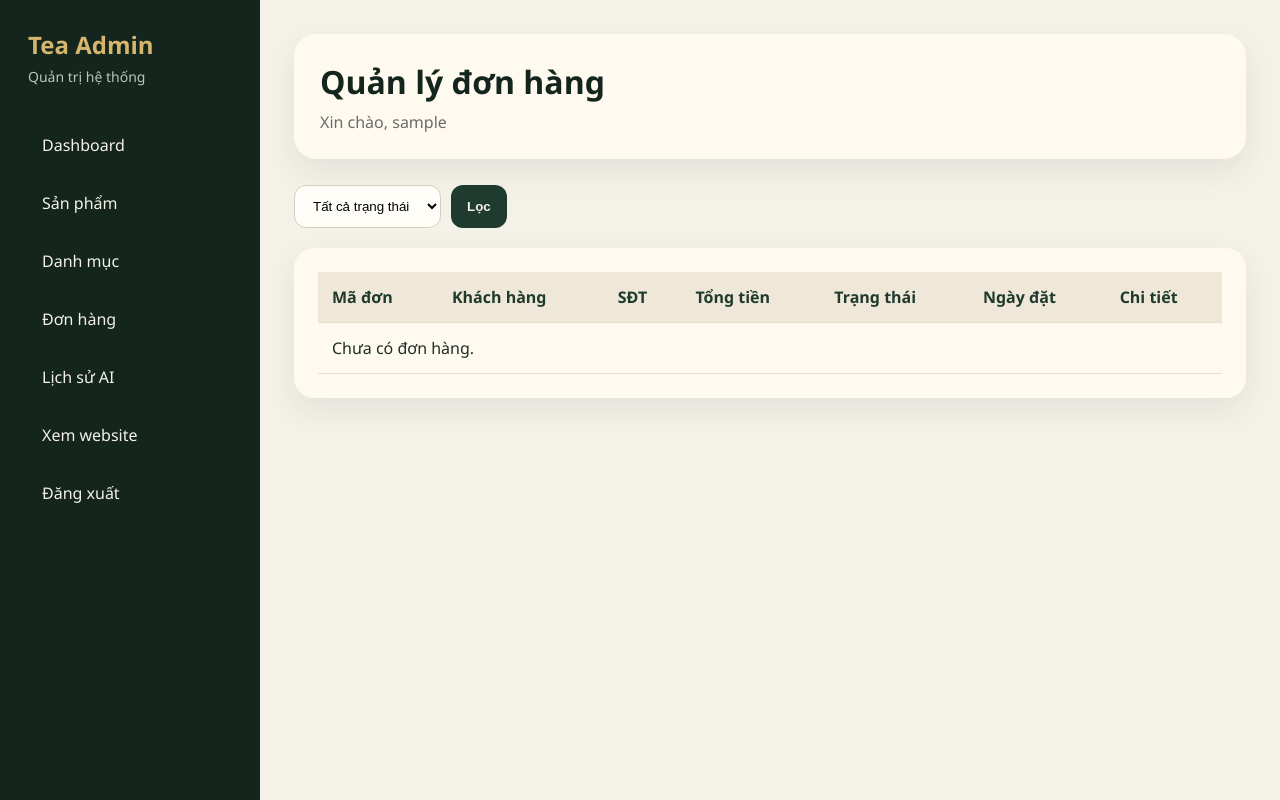
After one commit to HieuDao1811/python, a Django app: page /admin/orders/ in a window 1280 px wide. The commit adds this page. Run offline with Django 5.2, Linux system fonts and the light colour scheme; the visitor is signed in with stand-in values (Sample User, id 1); data comes from the database, SQL or seed files in the repository; data that the repository does not hold is empty.

Commit message:
cap nhat trang admin

```diff
--- /dev/null
+++ b/static/css/admin_panel.css
@@ -0,0 +1,248 @@
+* {
+    box-sizing: border-box;
+}
+
+body {
+    margin: 0;
+    font-family: "Segoe UI", Arial, sans-serif;
+    background: #f4f1e8;
+    color: #1f2d25;
+}
+
+.admin-layout {
+    display: flex;
+    min-height: 100vh;
+}
+
+.sidebar {
+    width: 260px;
+    background: #13251c;
+    color: #f5f1e8;
+    padding: 28px;
+    position: fixed;
+    top: 0;
+    bottom: 0;
+    left: 0;
+}
+
+.sidebar h2 {
+    margin: 0;
+    color: #d6b56d;
+}
+
+.sidebar p {
+    margin-top: 6px;
+    color: #b9c6b8;
+    font-size: 14px;
+}
+
+.sidebar nav {
+    margin-top: 36px;
+    display: flex;
+    flex-direction: column;
+    gap: 12px;
+}
+
+.sidebar a {
+    color: #f5f1e8;
+    text-decoration: none;
+    padding: 12px 14px;
+    border-radius: 12px;
+    transition: 0.2s;
+}
+
+.sidebar a:hover {
+    background: #234232;
+    color: #d6b56d;
+}
+
+.admin-main {
+    margin-left: 260px;
+    padding: 34px;
+    width: calc(100% - 260px);
+}
+
+.admin-header {
+    background: #fffaf0;
+    padding: 26px;
+    border-radius: 22px;
+    box-shadow: 0 12px 30px rgba(31, 45, 37, 0.08);
+    margin-bottom: 26px;
+}
+
+.admin-header h1 {
+    margin: 0;
+    color: #13251c;
+}
+
+.admin-header p {
+    margin: 8px 0 0;
+    color: #6b6b6b;
+}
+
+.stats-grid {
+    display: grid;
+    grid-template-columns: repeat(4, 1fr);
+    gap: 18px;
+    margin-bottom: 26px;
+}
+
+.stat-card {
+    background: #fffaf0;
+    padding: 24px;
+    border-radius: 20px;
+    box-shadow: 0 12px 30px rgba(31, 45, 37, 0.08);
+}
+
+.stat-card span {
+    color: #6b6b6b;
+    font-size: 14px;
+}
+
+.stat-card h2 {
+    margin: 12px 0 0;
+    color: #1f3a2f;
+}
+
+.admin-section {
+    background: #fffaf0;
+    padding: 24px;
+    border-radius: 20px;
+    box-shadow: 0 12px 30px rgba(31, 45, 37, 0.08);
+    margin-bottom: 24px;
+}
+
+.toolbar {
+    display: flex;
+    justify-content: space-between;
+    align-items: center;
+    margin-bottom: 20px;
+}
+
+.toolbar form {
+    display: flex;
+    gap: 10px;
+}
+
+.admin-input {
+    width: 100%;
+    padding: 12px 14px;
+    border: 1px solid #d6cfbf;
+    border-radius: 12px;
+    background: #fffdf8;
+    outline: none;
+}
+
+.admin-input:focus {
+    border-color: #6f8f72;
+    box-shadow: 0 0 0 4px rgba(111, 143, 114, 0.13);
+}
+
+.admin-btn {
+    display: inline-block;
+    padding: 11px 16px;
+    background: #1f3a2f;
+    color: #f5f1e8;
+    text-decoration: none;
+    border: none;
+    border-radius: 12px;
+    cursor: pointer;
+    font-weight: 700;
+}
+
+.admin-btn:hover {
+    background: #2f6048;
+}
+
+.admin-btn.secondary {
+    background: #81776a;
+}
+
+.admin-btn.danger-btn {
+    background: #9b2f22;
+}
+
+table {
+    width: 100%;
+    border-collapse: collapse;
+}
+
+th {
+    text-align: left;
+    background: #efe7d8;
+    color: #1f3a2f;
+}
+
+th, td {
+    padding: 14px;
+    border-bottom: 1px solid #e5ded1;
+    vertical-align: top;
+}
+
+td a {
+    color: #1f3a2f;
+    font-weight: 700;
+    text-decoration: none;
+}
+
+td a.danger {
+    color: #9b2f22;
+}
+
+.table-img {
+    width: 60px;
+    height: 60px;
+    object-fit: cover;
+    border-radius: 10px;
+}
+
+.admin-form {
+    max-width: 760px;
+}
+
+.form-row {
+    margin-bottom: 18px;
+}
+
+.form-row label {
+    display: block;
+    margin-bottom: 8px;
+    font-weight: 700;
+    color: #1f3a2f;
+}
+
+.error {
+    display: block;
+    margin-top: 6px;
+    color: #9b2f22;
+}
+
+.note {
+    color: #6b6b6b;
+}
+
+code {
+    background: #efe7d8;
+    padding: 3px 6px;
+    border-radius: 6px;
+}
+
+@media (max-width: 1000px) {
+    .sidebar {
+        position: static;
+        width: 100%;
+    }
+
+    .admin-layout {
+        flex-direction: column;
+    }
+
+    .admin-main {
+        margin-left: 0;
+        width: 100%;
+    }
+
+    .stats-grid {
+        grid-template-columns: repeat(2, 1fr);
+    }
+}
--- a/templates/base.html
+++ b/templates/base.html
@@ -79,8 +79,7 @@
             <a href="/ai/">AI tư vấn trà</a>
 
             {% if user.is_staff or user.is_superuser %}
-                <a href="/dashboard/">Dashboard</a>
-                <a href="/admin/">Django Admin</a>
+                <a href="/admin/">Trang quản trị</a>
             {% endif %}
 
             <span>Xin chào, {{ user.username }}</span>
--- /dev/null
+++ b/templates/manager/order_list.html
@@ -0,0 +1,54 @@
+{% extends "manager/base_admin.html" %}
+
+{% block page_title %}Quản lý đơn hàng{% endblock %}
+
+{% block content %}
+
+<div class="toolbar">
+    <form method="get">
+        <select class="admin-input" name="status">
+            <option value="">Tất cả trạng thái</option>
+            {% for value, label in status_choices %}
+                <option value="{{ value }}" {% if status == value %}selected{% endif %}>
+                    {{ label }}
+                </option>
+            {% endfor %}
+        </select>
+
+        <button class="admin-btn" type="submit">Lọc</button>
+    </form>
+</div>
+
+<div class="admin-section">
+    <table>
+        <tr>
+            <th>Mã đơn</th>
+            <th>Khách hàng</th>
+            <th>SĐT</th>
+            <th>Tổng tiền</th>
+            <th>Trạng thái</th>
+            <th>Ngày đặt</th>
+            <th>Chi tiết</th>
+        </tr>
+
+        {% for order in orders %}
+        <tr>
+            <td>#{{ order.id }}</td>
+            <td>{{ order.full_name }}</td>
+            <td>{{ order.phone }}</td>
+            <td>{{ order.total_price }} VND</td>
+            <td>{{ order.get_status_display }}</td>
+            <td>{{ order.created_at }}</td>
+            <td>
+                <a href="{% url 'admin_order_detail' order.id %}">Xem</a>
+            </td>
+        </tr>
+        {% empty %}
+        <tr>
+            <td colspan="7">Chưa có đơn hàng.</td>
+        </tr>
+        {% endfor %}
+    </table>
+</div>
+
+{% endblock %}
```
Also changed, not shown: templates/manager/category_form.html (added, +27 -0 lines), templates/manager/category_list.html (added, +39 -0 lines), templates/manager/chat_history.html (added, +31 -0 lines), templates/manager/confirm_delete.html (added, +18 -0 lines), templates/manager/order_detail.html (added, +46 -0 lines).
